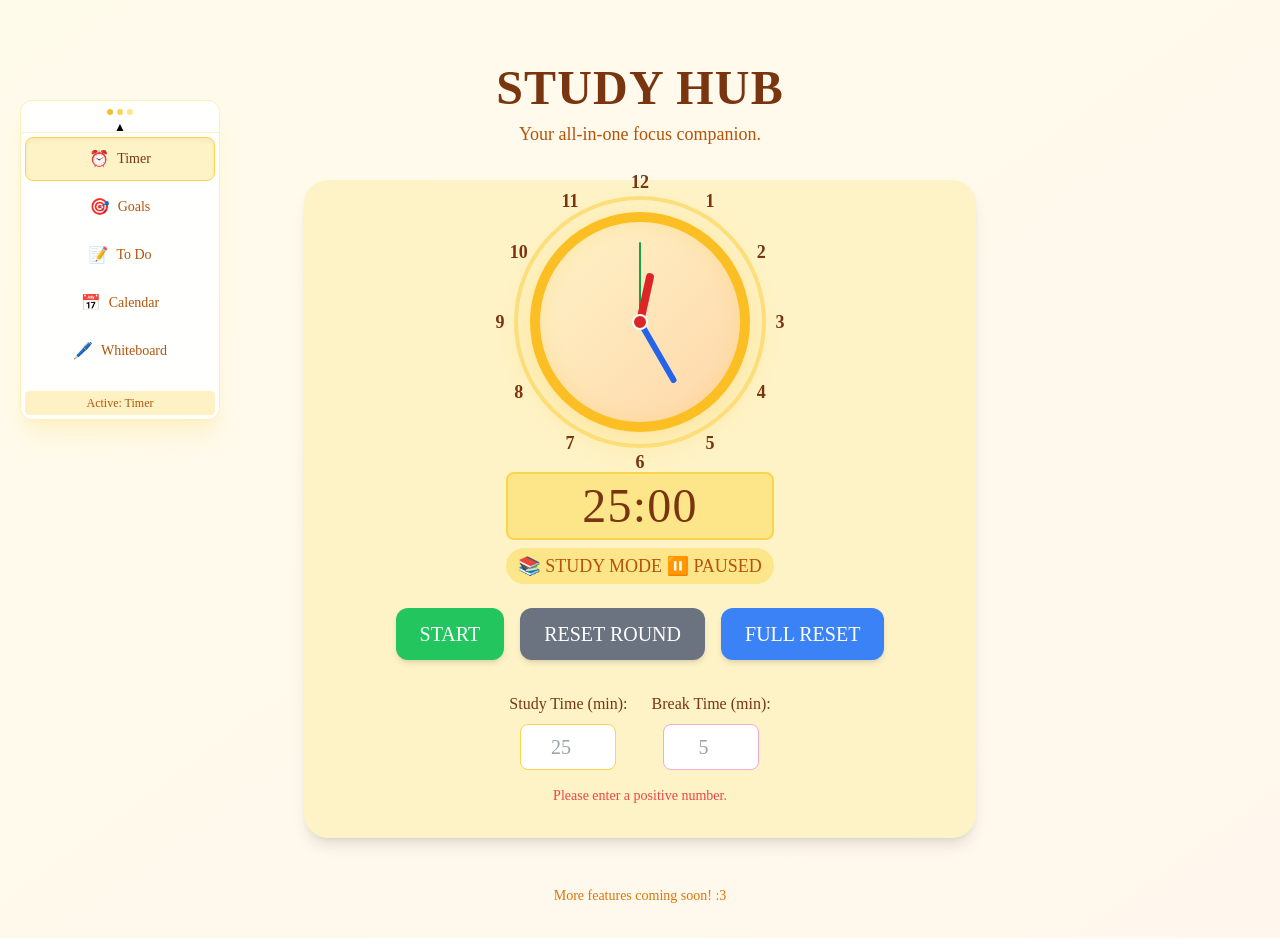
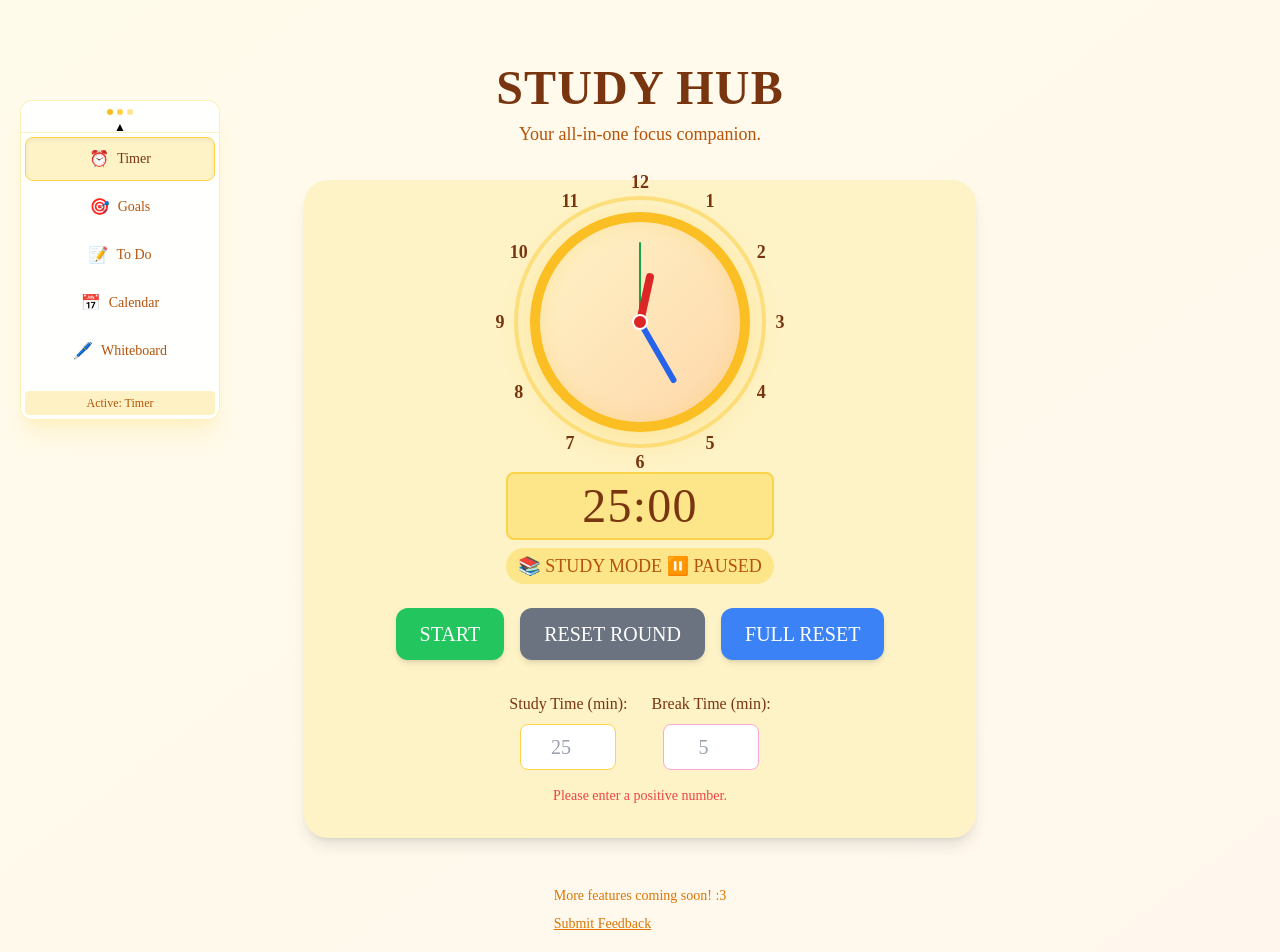
Before and after one commit to dfishy/study-hub, a React (Create React App) app: page / in a window 1280 px wide. Shown: the top 952 px of the page. Built offline with nearby package versions, Linux system fonts and the light colour scheme.

Commit message:
Added feedback link

```diff
--- a/src/App.js
+++ b/src/App.js
@@ -2,6 +2,16 @@ import Timer from './component/timer';
 import FloatingNav from './component/floatingnav';
 import { useState } from 'react';
 import { TimerProvider } from './context/timercontext';
+
+// For authentication with supabase
+import './index.css'
+  import { useEffect } from 'react'
+  import { createClient } from '@supabase/supabase-js'
+  import { Auth } from '@supabase/auth-ui-react'
+  import { ThemeSupa } from '@supabase/auth-ui-shared'
+  // connect to supabase
+  const supabase = createClient('https://tqmdfchekcshxcufdyke.supabase.co', 'eyJhbGciOiJIUzI1NiIsInR5cCI6IkpXVCJ9.eyJpc3MiOiJzdXBhYmFzZSIsInJlZiI6InRxbWRmY2hla2NzaHhjdWZkeWtlIiwicm9sZSI6ImFub24iLCJpYXQiOjE3NTkwNzUyOTMsImV4cCI6MjA3NDY1MTI5M30.6W9wpLsU6mpikeTTX6KKcW0NKk9T1WiBoVdZKiXF6Mk')
+
 
 /**
  * STUDY HUB - MAIN APPLICATION COMPONENT
@@ -19,8 +29,31 @@ import { TimerProvider } from './context/timercontext';
  */
 
 function App() {
+  // authentication state
+  //const [session, setSession] = useState(null)
+
   // State to track active tab for navigation
   const [activeTab, setActiveTab] = useState('timer');
+
+  // // on component mount, check auth state
+  // useEffect(() => {
+  //   supabase.auth.getSession().then(({ data: { session } }) => {
+  //     setSession(session)
+  //   })
+  //   const {
+  //     data: { subscription },
+  //   } = supabase.auth.onAuthStateChange((_event, session) => {
+  //     setSession(session)
+  //   })
+  //   return () => subscription.unsubscribe()
+  //   }, [])
+
+  // // if no session, show login
+  // if (!session) {
+  //   return (<Auth supabaseClient={supabase} appearance={{ theme: ThemeSupa }} />)
+  // }
+
+
 
   /**
    * RENDER ACTIVE TAB CONTENT
@@ -108,6 +141,16 @@ function App() {
               {activeTab === 'timer' && 'More features coming soon! :3'}
               {activeTab !== 'timer' && 'This feature is under development! 🛠️'}
             </p>
+              <p className="mt-2">
+            <a
+              href="https://forms.gle/XynurD2b8xXwPSuF6"
+              target="_blank"
+              rel="noopener noreferrer"
+              className="underline hover:text-amber-700"
+            >
+              Submit Feedback
+            </a>
+          </p>
           </footer>
         </div>
       </div>
```
Also changed, not shown: package.json (+5 -2 lines), 1 other file (tests, documents, lock files or other folders).
